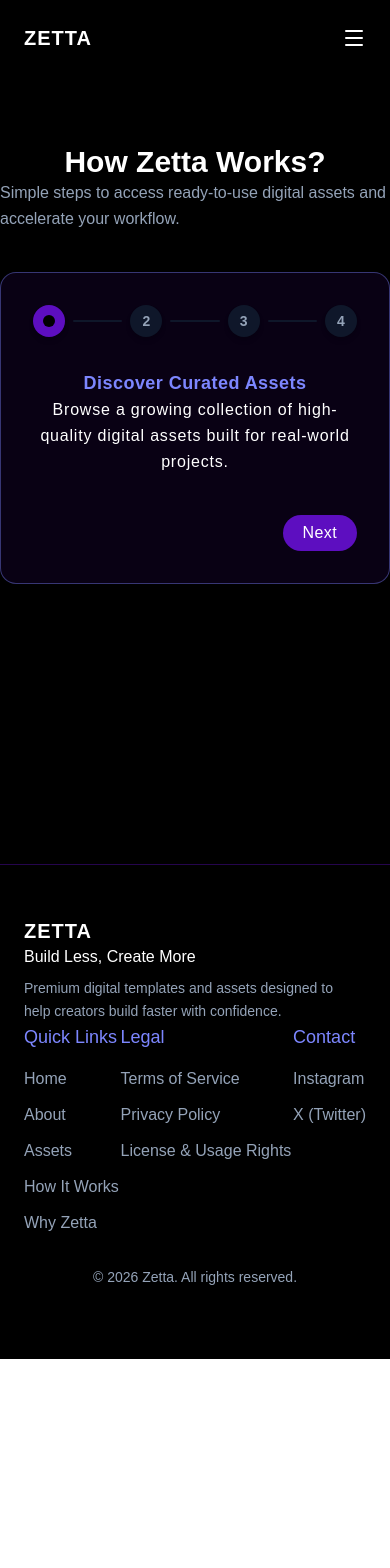
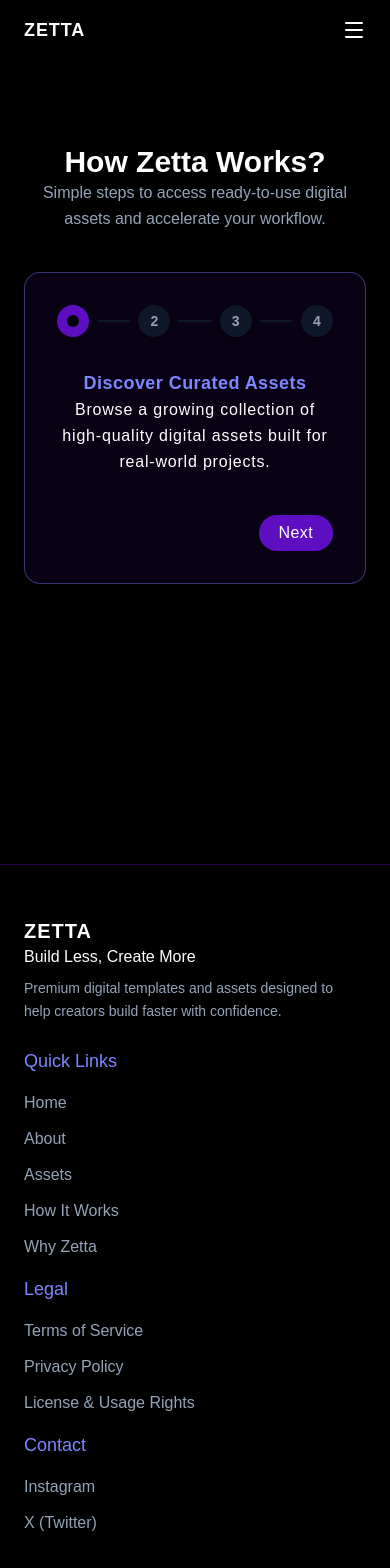
Before and after one commit to Rifqihamza/zetta-store, a Next.js app: page /StepProcessPage in a window 390 px wide. Shown: the top 1568 px of the page. Before the commit the page ends 1359 px from the top, so only its background shows below. Built offline with nearby package versions, Linux system fonts and the light colour scheme.

Commit message:
Fix: Fixing Bug on UI because there are over screen width

```diff
--- a/src/app/StepProcessPage/page.tsx
+++ b/src/app/StepProcessPage/page.tsx
@@ -4,10 +4,10 @@ export default function StepProcessPage() {
     return (
         <>
             <section id="how-it-works" className="relative w-full max-w-7xl mx-auto min-h-screen">
-                <div className="py-36 space-y-10">
+                <div className="py-36 px-6 space-y-10">
                     <div className="flex flex-col items-center justify-center">
-                        <h1 className="font-semibold text-3xl">How Zetta Works?</h1>
-                        <p className="leading-relaxed text-(--text-gray)">
+                        <h1 className="font-semibold text-3xl text-center md:text-left">How Zetta Works?</h1>
+                        <p className="leading-relaxed text-(--text-gray) text-center md:text-left">
                             Simple steps to access ready-to-use digital assets and accelerate your workflow.
                         </p>
                     </div>
--- a/src/app/page.tsx
+++ b/src/app/page.tsx
@@ -5,7 +5,7 @@ import StepProcessPage from "./StepProcessPage/page";
 
 export default function Wrapper() {
   return (
-    <main className="w-full max-w-7xl mx-auto">
+    <main className="relative overflow-x-hidden">
       <HomePage />
       <AboutPage />
       <AssetsPage />
--- a/src/components/Layouts/Footer.tsx
+++ b/src/components/Layouts/Footer.tsx
@@ -26,7 +26,7 @@ export default function Footer() {
             <hr className="translate-y-5 w-full max-w-7xl mx-auto text-(--primary)/40" />
             <div className="max-w-7xl mx-auto px-6 py-18">
                 {/* Top */}
-                <div className="flex flex-col md:flex-row items-start">
+                <div className="flex flex-col md:flex-row items-start gap-6">
                     {/* Brand */}
                     <div className="w-full">
                         <h2 className="text-xl md:text-3xl font-semibold tracking-wider uppercase">
@@ -41,7 +41,7 @@ export default function Footer() {
                         </p>
                     </div>
 
-                    <div className="w-full flex flex-row items-start justify-between">
+                    <div className="w-full flex flex-col md:flex-row items-start justify-between gap-4">
                         {/* Quick Links */}
                         <div>
                             <h3 className="text-(--accent) font-medium text-lg mb-4">
--- a/src/components/Layouts/Navbar.tsx
+++ b/src/components/Layouts/Navbar.tsx
@@ -2,8 +2,8 @@
 
 import { useEffect, useState } from "react"
 import Link from "next/link"
+import { Menu, X } from "lucide-react"
 import { brand } from "@/config/brand"
-import { Menu, X } from "lucide-react"
 
 export default function Navbar() {
     const [open, setOpen] = useState(false)
@@ -26,19 +26,25 @@ export default function Navbar() {
     ]
 
     return (
-        <header className={`fixed top-0 left-0 w-full z-50 transition-all duration-300 ease-out
-            ${isScrolled
-                ? "bg-(--primary)/5 backdrop-blur-xl shadow-lg shadow-black/40 py-3"
-                : "py-2"}
-            `}>
-            <nav className="max-w-7xl mx-auto px-6 py-4 flex items-center justify-between">
+        <header
+            className={`fixed top-0 left-0 z-50 w-full overflow-x-hidden transition-all duration-300
+        ${isScrolled
+                    ? "bg-(--primary)/5 backdrop-blur-xl shadow-lg shadow-black/40"
+                    : "bg-transparent"}
+      `}
+        >
+            {/* ===== NAV BAR ===== */}
+            <nav className="mx-auto flex max-w-7xl items-center justify-between py-4 px-6">
                 {/* Brand */}
-                <Link href="/" className="text-xl font-semibold tracking-wider uppercase">
+                <Link
+                    href="/"
+                    className="text-lg font-semibold uppercase tracking-wider"
+                >
                     {brand.name}
                 </Link>
 
                 {/* Desktop Menu */}
-                <ul className="hidden md:flex items-center gap-6">
+                <ul className="hidden items-center gap-6 md:flex">
                     {navLinks.map((item) => (
                         <li key={item.title}>
                             <NavItem href={item.href}>{item.title}</NavItem>
@@ -48,7 +54,7 @@ export default function Navbar() {
                     <li>
                         <Link
                             href="#assetPage"
-                            className="rounded-full bg-(--primary) px-5 py-2 text-sm font-medium text-white hover:bg-(--secondary) transition-colors"
+                            className="rounded-full bg-(--primary) px-5 py-2 text-sm font-medium text-white transition-colors hover:bg-(--secondary)"
                         >
                             Get Access
                         </Link>
@@ -58,23 +64,23 @@ export default function Navbar() {
                 {/* Mobile Toggle */}
                 <button
                     onClick={() => setOpen(!open)}
-                    className="md:hidden text-white"
+                    className="inline-flex items-center justify-center md:hidden"
                     aria-label="Toggle Menu"
                 >
                     {open ? <X size={24} /> : <Menu size={24} />}
                 </button>
             </nav>
 
-            {/* Mobile Menu */}
+            {/* ===== MOBILE MENU ===== */}
             {open && (
-                <div className="md:hidden bg-black/95 backdrop-blur-xl border-t border-(--accent)/20">
+                <div className="md:hidden w-full max-w-full overflow-x-hidden border-t border-(--accent)/20 bg-black/95 backdrop-blur-xl">
                     <ul className="flex flex-col gap-6 px-6 py-8">
                         {navLinks.map((item) => (
                             <li key={item.title}>
                                 <Link
                                     href={item.href}
                                     onClick={() => setOpen(false)}
-                                    className="block text-lg text-(--text-gray) hover:text-white transition-colors"
+                                    className="block text-lg text-(--text-gray) transition-colors hover:text-white"
                                 >
                                     {item.title}
                                 </Link>
@@ -85,7 +91,7 @@ export default function Navbar() {
                             <Link
                                 href="#assetPage"
                                 onClick={() => setOpen(false)}
-                                className="inline-flex items-center justify-center w-full rounded-full bg-(--primary) px-6 py-3 text-sm font-medium text-white hover:bg-(--secondary) transition-colors"
+                                className="inline-flex w-full items-center justify-center rounded-full bg-(--primary) px-6 py-3 text-sm font-medium text-white transition-colors hover:bg-(--secondary)"
                             >
                                 Get Access
                             </Link>
@@ -97,7 +103,7 @@ export default function Navbar() {
     )
 }
 
-/* ---------- Desktop Nav Item ---------- */
+/* ===== DESKTOP NAV ITEM ===== */
 function NavItem({
     href,
     children,
@@ -108,7 +114,7 @@ function NavItem({
     return (
         <Link
             href={href}
-            className="relative text-sm text-(--text-gray) hover:text-white transition-colors group"
+            className="group relative text-sm text-(--text-gray) transition-colors hover:text-white"
         >
             {children}
             <span className="absolute -bottom-1 left-0 h-0.5 w-0 bg-(--accent) transition-all duration-300 group-hover:w-full" />
--- a/src/components/SectionComponents/AboutSection.tsx
+++ b/src/components/SectionComponents/AboutSection.tsx
@@ -95,7 +95,7 @@ const WhyIsZetta = () => {
 
             <div className="grid md:grid-cols-2 gap-16 items-start">
                 {/* left copy */}
-                <div>
+                <div className="text-center md:text-left">
                     <span className="text-sm tracking-wider text-(--accent) bg-(--accent)/10 backdrop-blur-xl border border-(--secondary)/60 px-4 py-1 rounded-full uppercase">
                         Why {brand.name}?
                     </span>
--- a/src/components/SectionComponents/HeroSection.tsx
+++ b/src/components/SectionComponents/HeroSection.tsx
@@ -7,7 +7,7 @@ import { brand } from "../../config/brand"
 export default function HeroSection() {
     return (
         <>
-            <div className="absolute top-1/2 left-1/2 -translate-x-1/2 -translate-y-1/2 w-full h-150 pointer-events-none">
+            <div className="absolute top-1/2 -translate-y-1/2 left-1/2 -translate-x-1/2 w-full h-full pointer-events-none">
                 <OrbComponent hoverIntensity={0} />
             </div>
 
```
